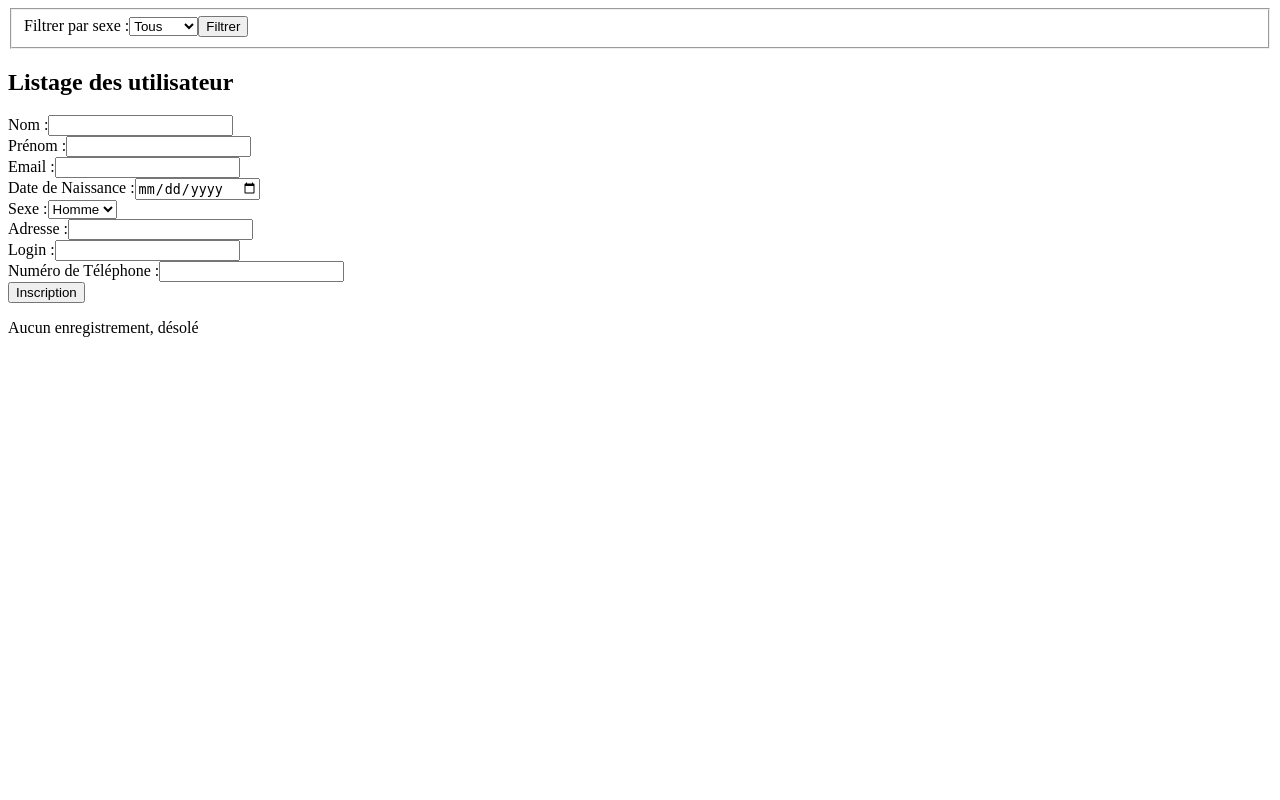
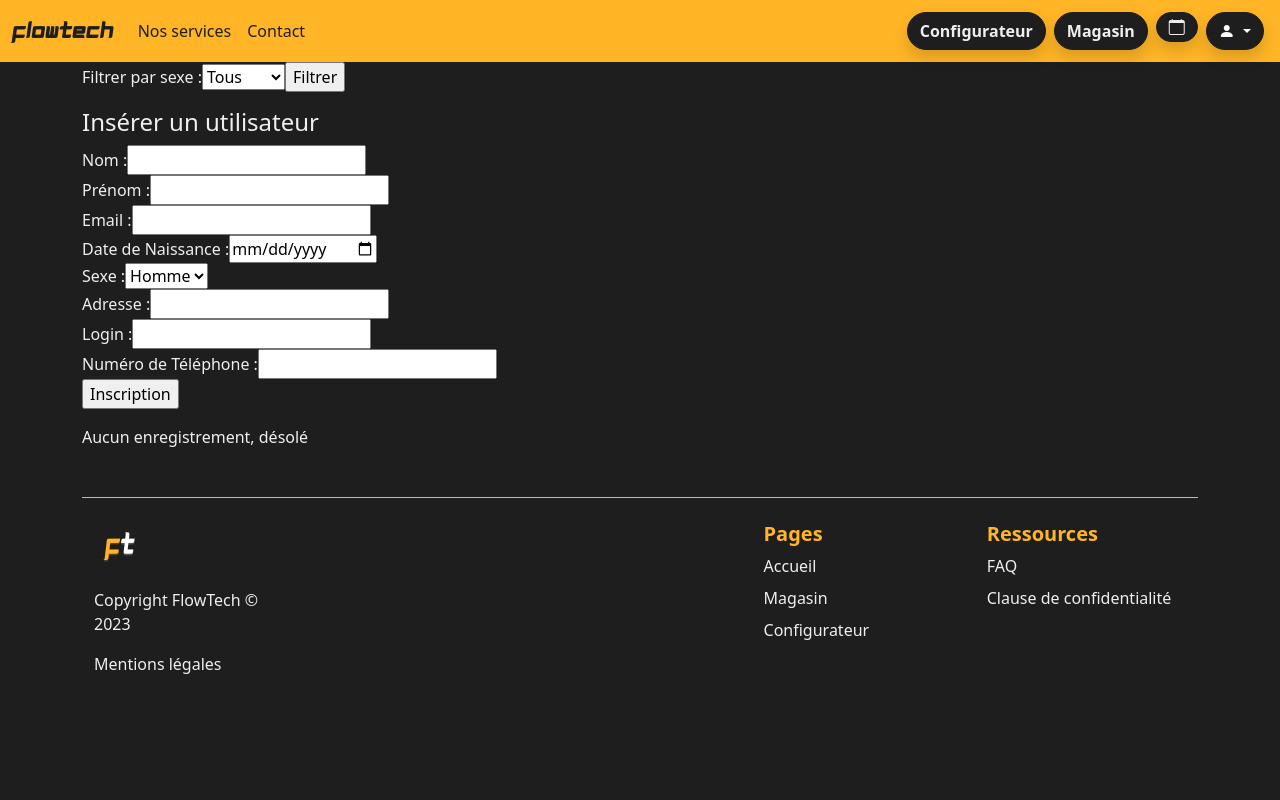
Before and after one commit to Lag01/FlowTechAP2.2, a PHP site: page /pages/admin/userlist.php in a window 1280 px wide. Run offline with PHP 8.4, Linux system fonts and the light colour scheme; data that the repository does not hold is empty.

Commit message:
Maj lien nav foot

```diff
--- a/pages/admin/userlist.php
+++ b/pages/admin/userlist.php
@@ -1,3 +1,18 @@
+<html>
+
+<head>
+    <meta charset="utf-8" />
+    <meta name="viewport" content="width=device-width, initial-scale=1" />
+    <title>Liste utilisateurs - FlowTech</title>
+    <link rel="icon" type="image/x-icon" href="/img/logos/logo-min-rounded.png" />
+    <!-- CSS CUSTOM + BOOTSTRAP -->
+    <link href="/css/custom.css" rel="stylesheet" />
+    <!-- BOOTSTRAP ICONS-->
+    <link rel="stylesheet" href="https://cdn.jsdelivr.net/npm/bootstrap-icons@1.11.2/font/bootstrap-icons.min.css" />
+</head>
+
+<body class="bg-dark text-light">
+    <?php include '../components/navbar.php'; ?>
     <?php
     require_once('fonction.php');
 
@@ -74,7 +89,8 @@ if ($cnx) {
                 echo "Erreur: idUtilisateur non spécifié.";
             }
         }
-
+        // Debut container
+        echo '<section class="container">';
         // Affichage du formulaire de filtrage
         echo '<form method="post" action="' . htmlspecialchars($_SERVER["PHP_SELF"]) . '">';
         echo '<fieldset>';
@@ -90,7 +106,7 @@ if ($cnx) {
 
         // Affichage du formulaire d'inscription
         echo '<form method="post" action="' . htmlspecialchars($_SERVER["PHP_SELF"]) . '">';
-    echo '<h2>Listage des utilisateur</h2>';
+        echo '<h4>Insérer un utilisateur</h4>';
         echo '<label for="Nom">Nom :</label>';
         echo '<input type="text" name="Nom" required><br>';
         echo '<label for="Prenom">Prénom :</label>';
@@ -128,8 +144,12 @@ if ($cnx) {
 
         $result->execute();
 
+
+
+        echo "<div style='overflow: auto;'>";
         if ($result->rowCount() > 0) {
             echo "<table border='1'>";
+            echo '<thead>';
             echo "<tr>";
             echo "<th>idUtilisateur</th>";
             echo "<th>Nom</th>";
@@ -143,8 +163,10 @@ if ($cnx) {
             echo "<th>Modifier</th>";
             echo "<th>Supprimer</th>";
             echo "</tr>";
+            echo '</thead>';
 
             while ($donnees = $result->fetch()) {
+                echo '<tbody>';
                 echo "<form action=" . $_SERVER['PHP_SELF'] . " method='post'>";
                 echo "<input type='hidden' name='cle' value='" . $donnees['idUtilisateur'] . "'>";
                 echo "<tr>";
@@ -162,12 +184,17 @@ if ($cnx) {
                 echo "<td><input type='text' name='Adresse'size='20' value='" . $donnees['Adresse'] . "'></td>";
                 echo "<td><input type='text' name='login'size='20' value='" . $donnees['login'] . "'></td>";
                 echo "<td><input type='text' name='numTelephone'size='20' value='" . $donnees['numTelephone'] . "'></td>";
-            echo "<td><input type='submit' name='update' value='Modifier'></td>";
-            echo "<td><input type='submit' name='delete' value='Supprimer'></td>";
+                echo "<td><input type='submit' name='update' class='btn btn-primary btn-sm' value='Modifier'></td>";
+                echo "<td><input type='submit' name='delete' class='btn btn-danger btn-sm' value='Supprimer'></td>";
                 echo "</tr>";
                 echo "</form>";
+                echo '</tbody>';
             }
             echo "</table>";
+            echo "</div>";
+            // fin container
+            echo '</section>';
+
         } else {
             echo "Aucun enregistrement, désolé";
         }
@@ -175,3 +202,7 @@ if ($cnx) {
     }
 
     ?>
+    <?php include '../components/footer.php'; ?>
+</body>
+
+</html>
--- a/pages/components/footer.php
+++ b/pages/components/footer.php
@@ -2,10 +2,10 @@
 	<footer class="row row-cols-1 row-cols-sm-2 row-cols-md-5 py-2 my-5 border-top border-flowtech">
 		<div class="col my-3">
 			<a class="d-flex align-items-center mb-3 link-body-emphasis text-decoration-none">
-				<img width="50" height="50" src="../img/logos/logo-min-rounded.png" alt="Logo footer" />
+				<img width="50" height="50" src="/img/logos/logo-min-rounded.png" alt="Logo footer" />
 			</a>
 			<p class="text-light">Copyright FlowTech © 2023</p>
-			<a href="../pages/legal.php" class="nav-link text-light">Mentions légales</a>
+			<a href="/pages/legal.php" class="nav-link text-light">Mentions légales</a>
 		</div>
 		<div class="col my-3"></div>
 		<div class="col my-3"></div>
@@ -14,13 +14,13 @@
 			<h5 class="fw-bold text-flowtech">Pages</h5>
 			<ul class="nav flex-column">
 				<li class="nav-item mb-2">
-					<a href="../index.php" class="nav-link p-0 text-light">Accueil</a>
+					<a href="/index.php" class="nav-link p-0 text-light">Accueil</a>
 				</li>
 				<li class="nav-item mb-2">
-					<a href="../pages/shop.php" class="nav-link p-0 text-light">Magasin</a>
+					<a href="/pages/shop.php" class="nav-link p-0 text-light">Magasin</a>
 				</li>
 				<li class="nav-item mb-2">
-					<a href="../pages/configurateur.php" class="nav-link p-0 text-light">Configurateur</a>
+					<a href="/pages/configurateur.php" class="nav-link p-0 text-light">Configurateur</a>
 				</li>
 			</ul>
 		</div>
@@ -29,10 +29,10 @@
 			<h5 class="fw-bold">Ressources</h5>
 			<ul class="nav flex-column">
 				<li class="nav-item mb-2">
-					<a href="../pages/faq.php" class="nav-link p-0 text-light">FAQ</a>
+					<a href="/pages/faq.php" class="nav-link p-0 text-light">FAQ</a>
 				</li>
 				<li class="nav-item mb-2">
-					<a href="../pages/clause.php" class="nav-link p-0 text-light">Clause de confidentialité</a>
+					<a href="/pages/clause.php" class="nav-link p-0 text-light">Clause de confidentialité</a>
 				</li>
 			</ul>
 		</div>
--- a/pages/components/navbar.php
+++ b/pages/components/navbar.php
@@ -17,19 +17,19 @@
 		<div class="collapse navbar-collapse" id="navbarNav">
 			<ul class="navbar-nav me-auto mb-2 mb-lg-0">
 				<li class="nav-item">
-					<a class="nav-link" href="../index.php#services">Nos services</a>
+					<a class="nav-link" href="/index.php#services">Nos services</a>
 				</li>
 				<li class="nav-item">
-					<a class="nav-link" href="../index.php#contact">Contact</a>
+					<a class="nav-link" href="/index.php#contact">Contact</a>
 				</li>
 			</ul>
 			<div class="d-flex" role="search">
 				<ul class="navbar-nav">
 					<li class="nav-item m-1">
-						<a class="btn btn-dark fw-bold text-light shadow" href="../pages/configurateur.php">Configurateur</a>
+						<a class="btn btn-dark fw-bold text-light shadow" href="/pages/configurateur.php">Configurateur</a>
 					</li>
 					<li class="nav-item m-1">
-						<a class="btn btn-dark fw-bold text-light shadow" href="../pages/shop.php">Magasin</a>
+						<a class="btn btn-dark fw-bold text-light shadow" href="/pages/shop.php">Magasin</a>
 					</li>
 					<li class="nav-item m-1">
 						<button class="btn btn-dark fw-bold text-light shadow" type="button" data-bs-toggle="offcanvas" data-bs-target="#offcanvasExample" aria-controls="offcanvasExample"><i class="bi bi-calendar"></i></button>
@@ -43,16 +43,16 @@
 								<?php if (isset($_SESSION['user_data'])): ?>
 									<!-- Utilisateur connecté -->
 									<li>
-										<a class="dropdown-item text-light text-bold" href="../pages/panier.php">
+										<a class="dropdown-item text-light text-bold" href="/pages/panier.php">
 											<i class="bi bi-cart-fill mx-2"></i>Panier
 										</a>
 									</li>
 									<li>
-										<a class="dropdown-item text-light text-bold" href="../pages/profil.php">
+										<a class="dropdown-item text-light text-bold" href="/pages/profil.php">
 											<i class="bi bi-person-circle mx-2"></i>Profil
 										</a>
 									</li>
-									<form method="post" action="../pages/script/authentification.inc.php" id="logoutForm">
+									<form method="post" action="/pages/script/authentification.inc.php" id="logoutForm">
 										<button type="submit" name="logout" class="dropdown-item text-light text-bold">
 											<i class="bi bi-box-arrow-in-left mx-2"></i>Déconnexion
 										</button>
@@ -60,17 +60,17 @@
 								<?php else: ?>
 									<!-- Utilisateur non connecté -->
 									<li>
-										<a class="dropdown-item text-light text-bold" href="../pages/panier.php">
+										<a class="dropdown-item text-light text-bold" href="/pages/panier.php">
 											<i class="bi bi-cart-fill mx-2"></i>Panier
 										</a>
 									</li>
 									<li>
-										<a class="dropdown-item text-light text-bold" href="../pages/connexion.php">
+										<a class="dropdown-item text-light text-bold" href="/pages/connexion.php">
 											<i class="bi bi-box-arrow-in-right mx-2"></i>Connexion
 										</a>
 									</li>
 									<li>
-										<a class="dropdown-item text-light text-bold" href="../pages/inscription.php">
+										<a class="dropdown-item text-light text-bold" href="/pages/inscription.php">
 											<i class="bi bi-box-arrow-in-right mx-2"></i>Inscription
 										</a>
 									</li>
```
Lines whose indentation alone changed are shown as unchanged.
